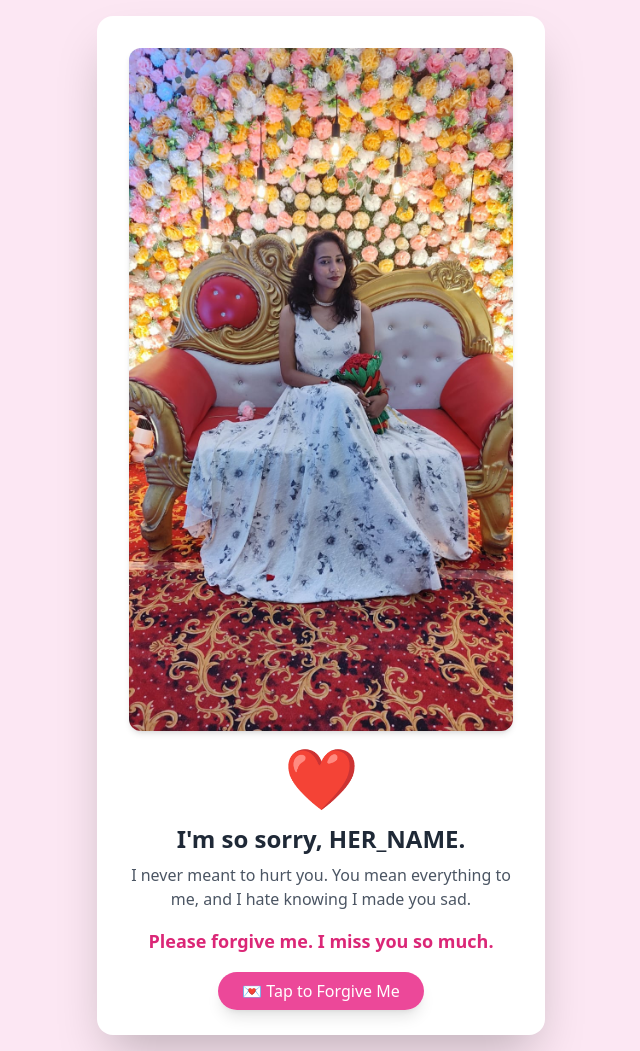
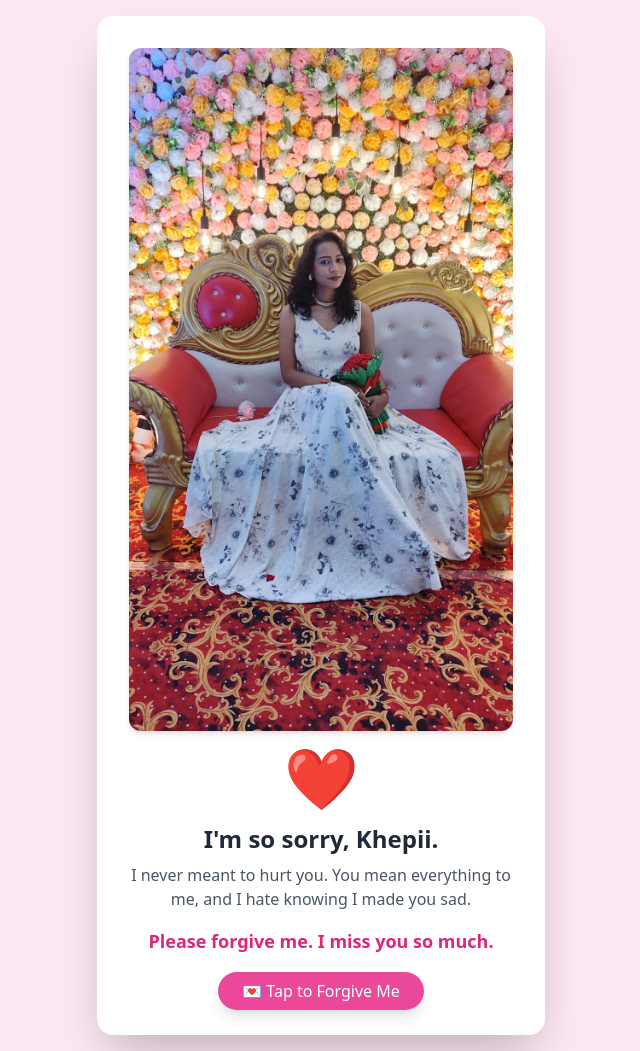
Before and after one commit to salman284/Sorry, a plain HTML site: page sorry.html in a window 1280 px wide. Shown: the whole page, without its empty margins (319-959 px from the left). Drawn offline with nearby package versions, Linux system fonts and the light colour scheme.

Commit message:
Update sorry.html

```diff
--- a/sorry.html
+++ b/sorry.html
@@ -3,7 +3,7 @@
 <head>
   <meta charset="UTF-8" />
   <meta name="viewport" content="width=device-width, initial-scale=1.0"/>
-  <title>I'm Sorry</title>
+  <title>Sorry</title>
   <script src="https://cdn.tailwindcss.com"></script>
   <style>
     @keyframes heartbeat {
@@ -34,7 +34,7 @@
     <div class="text-red-500 text-6xl heartbeat mb-4">❤️</div>
 
     <!-- Personalized Message -->
-    <h1 class="text-2xl font-bold text-gray-800 mb-2">I'm so sorry, HER_NAME.</h1>
+    <h1 class="text-2xl font-bold text-gray-800 mb-2">I'm so sorry, Khepii.</h1>
     <p class="text-gray-600 mb-4">
       I never meant to hurt you. You mean everything to me, and I hate knowing I made you sad.
     </p>
```
